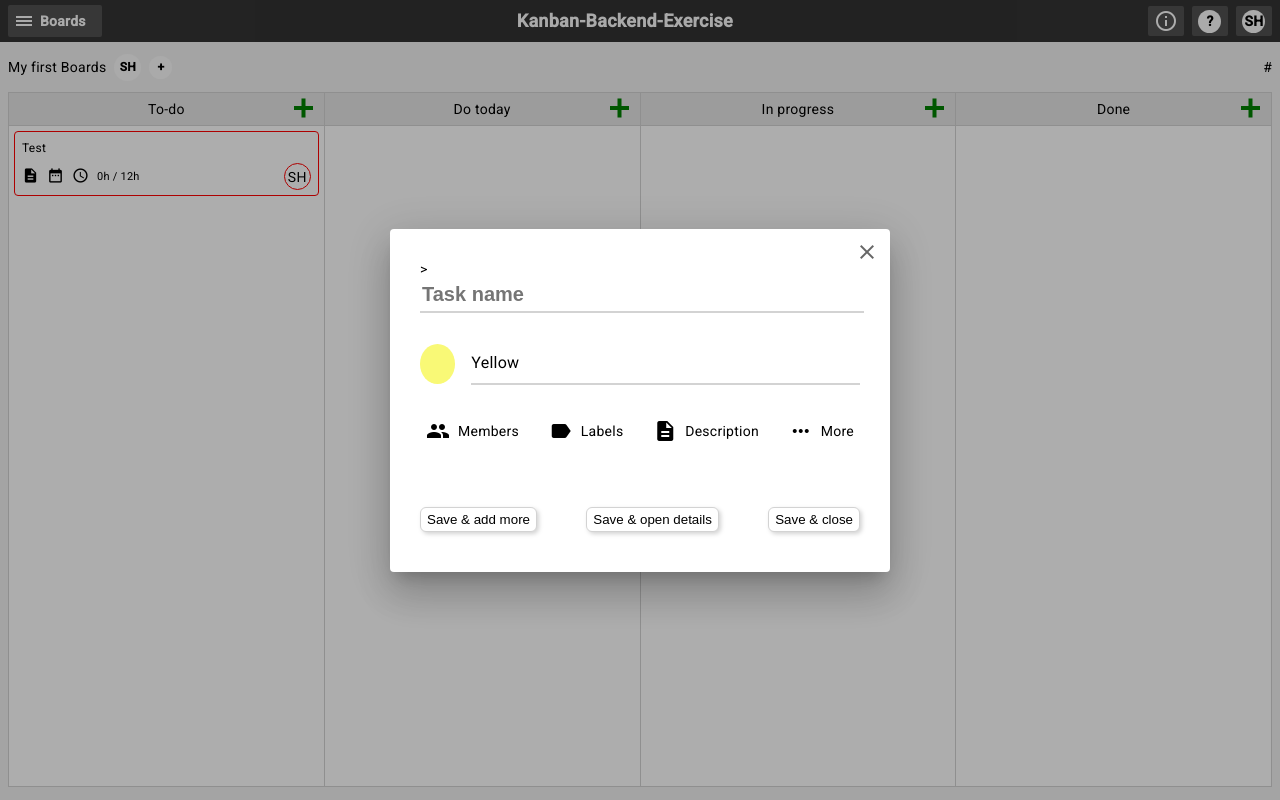
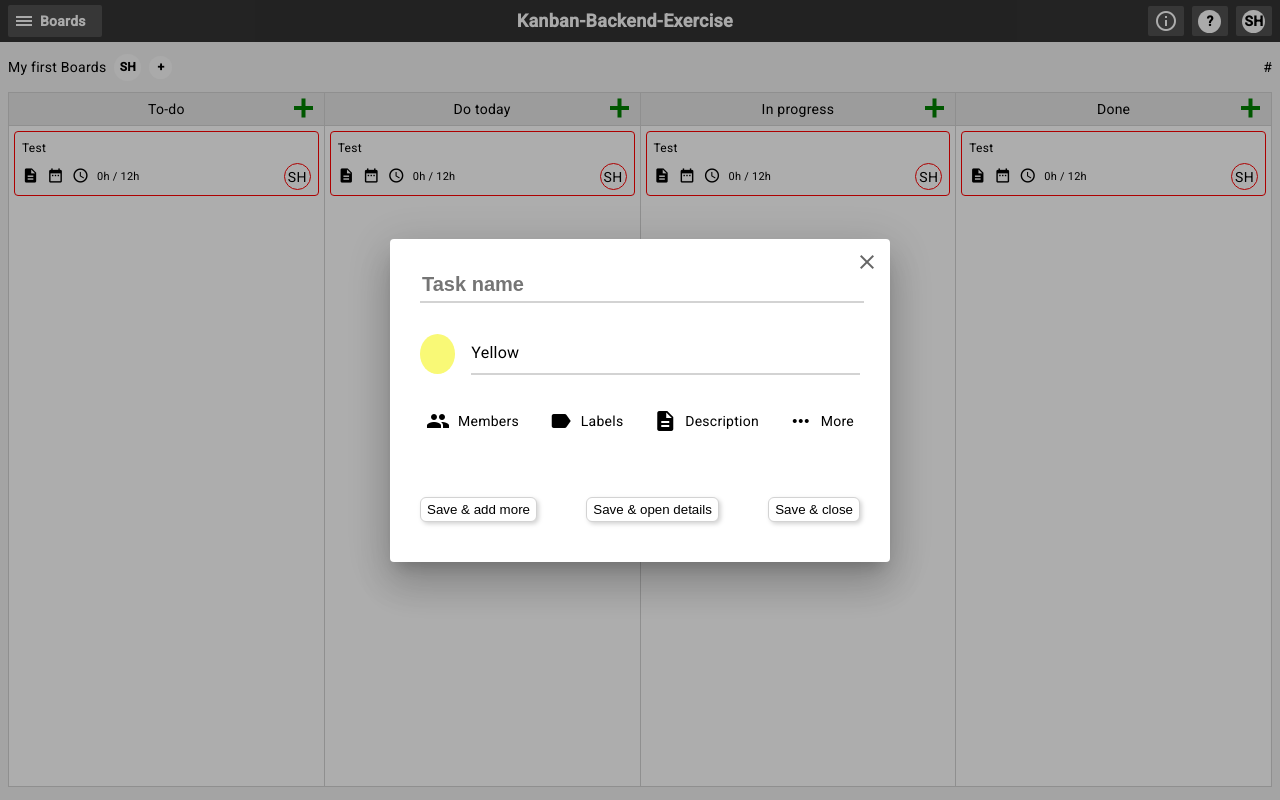
Before and after one commit to HassSebastian/kanban-frontend, an Angular app: page / in a window 1280 px wide. Both pictures are taken after a click on the element 303 px from the left and 107 px from the top of the page. Built offline with nearby package versions, Linux system fonts and the light colour scheme.

Commit message:
ts for drug and drop"

```diff
--- a/src/app/app.component.html
+++ b/src/app/app.component.html
@@ -73,17 +73,53 @@
     </div>
   </div>
   <div class="tableContent">
-    <div class="tableColumn">
-      <div><app-task-in-table></app-task-in-table></div>
+    <div
+      class="tableColumn"
+      cdkDropList
+      #todoList="cdkDropList"
+      [cdkDropListData]="todo"
+      [cdkDropListConnectedTo]="[doneList, inProgressList, doTodayList]"
+      (cdkDropListDropped)="drop($event)"
+    >
+      <div *ngFor="let item of todo" cdkDrag>
+        <app-task-in-table></app-task-in-table>
+      </div>
     </div>
-    <div class="tableColumn">
-      <!-- <div><app-task-in-table></app-task-in-table></div> -->
+    <div
+      class="tableColumn"
+      cdkDropList
+      #doneList="cdkDropList"
+      [cdkDropListData]="done"
+      [cdkDropListConnectedTo]="[todoList, inProgressList, doTodayList]"
+      (cdkDropListDropped)="drop($event)"
+    >
+      <div *ngFor="let item of done" cdkDrag>
+        <app-task-in-table></app-task-in-table>
+      </div>
     </div>
-    <div class="tableColumn">
-      <!-- <div><app-task-in-table></app-task-in-table></div> -->
+    <div
+      class="tableColumn"
+      cdkDropList
+      #inProgressList="cdkDropList"
+      [cdkDropListData]="inProgress"
+      [cdkDropListConnectedTo]="[todoList, doneList, doTodayList]"
+      (cdkDropListDropped)="drop($event)"
+    >
+      <div *ngFor="let item of inProgress" cdkDrag>
+        <app-task-in-table></app-task-in-table>
+      </div>
     </div>
-    <div class="tableColumn">
-      <!-- <div><app-task-in-table></app-task-in-table></div> -->
+    <div
+      class="tableColumn"
+      cdkDropList
+      #doTodayList="cdkDropList"
+      [cdkDropListData]="doToday"
+      [cdkDropListConnectedTo]="[todoList, doneList, inProgressList]"
+      (cdkDropListDropped)="drop($event)"
+    >
+      <div *ngFor="let item of doToday" cdkDrag>
+        <app-task-in-table></app-task-in-table>
+      </div>
     </div>
   </div>
-</div>
+  </div>
--- a/src/app/app.component.scss
+++ b/src/app/app.component.scss
@@ -149,3 +149,15 @@
     font-weight: 700;
   }
 }
+.cdk-drag-preview {
+  box-sizing: border-box;
+  border-radius: 4px;
+}
+
+.cdk-drag-placeholder {
+  opacity: 0;
+}
+
+.cdk-drag-animating {
+  transition: transform 250ms cubic-bezier(0, 0, 0.2, 1);
+}
--- a/src/app/app.component.ts
+++ b/src/app/app.component.ts
@@ -2,6 +2,16 @@ import { Component } from '@angular/core';
 import { MatDialog } from '@angular/material/dialog';
 import { DialogAddTaskComponent } from './dialog/dialog-add-task/dialog-add-task.component';
 import { DialogTaskDetailComponent } from './dialog/dialog-task-detail/dialog-task-detail.component';
+import { ColorService } from './services/color.service';
+import {
+  CdkDragDrop,
+  CdkDrag,
+  CdkDropList,
+  CdkDropListGroup,
+  moveItemInArray,
+  transferArrayItem,
+
+} from '@angular/cdk/drag-drop';
 
 @Component({
   selector: 'app-root',
@@ -11,10 +21,31 @@ import { DialogTaskDetailComponent } from './dialog/dialog-task-detail/dialog-ta
 export class AppComponent {
   title = 'kanban-frontend';
 
-constructor(private dialog: MatDialog) {}
+  todo = [''];
+  done = [''];
+  inProgress =[''];
+  doToday = [''];
+
+  constructor(private dialog: MatDialog, private colorService: ColorService) {}
 
   ngOnInit() {
-    // this.dialog.open(DialogTaskDetailComponent)
+    //   this.dialog.open(DialogTaskDetailComponent);
+    //   console.log(this.colorService.colors);
   }
-
+  drop(event: CdkDragDrop<string[]>) {
+    if (event.previousContainer === event.container) {
+      moveItemInArray(
+        event.container.data,
+        event.previousIndex,
+        event.currentIndex
+      );
+    } else {
+      transferArrayItem(
+        event.previousContainer.data,
+        event.container.data,
+        event.previousIndex,
+        event.currentIndex
+      );
+    }
+  }
 }
--- a/src/app/app.module.ts
+++ b/src/app/app.module.ts
@@ -12,6 +12,9 @@ import { DialogTaskDetailComponent } from './dialog/dialog-task-detail/dialog-ta
 import { MatTooltipModule } from '@angular/material/tooltip';
 import { CloseButtonComponent } from './html-templates/close-button/close-button.component';
 import { GreenPlusComponent } from './html-templates/green-plus/green-plus.component';
+import { MatMenuModule } from '@angular/material/menu';
+import { DragDropModule } from '@angular/cdk/drag-drop';
+
 @NgModule({
   declarations: [
     AppComponent,
@@ -28,6 +31,8 @@ import { GreenPlusComponent } from './html-templates/green-plus/green-plus.compo
     BrowserAnimationsModule,
     MatIconModule,
     MatTooltipModule,
+    MatMenuModule,
+    DragDropModule,
   ],
   providers: [],
   bootstrap: [AppComponent],
--- a/src/app/dialog/dialog-add-task/dialog-add-task.component.html
+++ b/src/app/dialog/dialog-add-task/dialog-add-task.component.html
@@ -1,6 +1,5 @@
 <div class="container">
-  <app-close-button></app-close-button>>
-  <div class="selectContainer">
+<app-close-button></app-close-button>  <div class="selectContainer">
     <div>
       <input placeholder="Task name" />
     </div>
--- a/src/app/dialog/dialog-add-task/dialog-add-task.component.scss
+++ b/src/app/dialog/dialog-add-task/dialog-add-task.component.scss
@@ -6,6 +6,20 @@
   box-sizing: border-box;
   display: flex;
   flex-direction: column;
+  .close {
+    position: absolute;
+    top: 6px;
+    right: 6px;
+    width: 34px;
+    height: 34px;
+    border-radius: 50%;
+    opacity: 0.6;
+    cursor: pointer;
+    &:hover {
+      background-color: rgba(0, 0, 0, 0.08);
+      opacity: 1;
+    }
+  }
   .selectContainer {
     width: 100%;
     margin-bottom: 30px;
--- a/src/app/dialog/dialog-task-detail/dialog-task-detail.component.html
+++ b/src/app/dialog/dialog-task-detail/dialog-task-detail.component.html
@@ -2,16 +2,33 @@
   <app-close-button></app-close-button>
 
   <div class="detailHead">
-    <div class="detailTaskName"><h2>Test</h2></div>
+    <!-- <div class="detailTaskName"><h2>Test</h2></div> -->
+    <div class="changeContainer">
+      <div class="changeField">
+        <input placeholder="Test" />
+      </div>
+      <div class="buttonField">
+        <button>CANCEL</button>
+        <button><strong>SAVE</strong></button>
+      </div>
+    </div>
     <div class="detailWorkflow"><label>to-do</label></div>
   </div>
   <div class="detailProperties">
     <div class="propertieItemContainer">
       <label>Color</label>
-      <div class="propertieItem">
+      <button class="propertieItem" mat-button [matMenuTriggerFor]="menu">
         <div class="color" style="background-color: yellow"></div>
         <span>Yellow</span>
-      </div>
+      </button>
+      <mat-menu #menu="matMenu">
+        <button class="buttonColor" mat-menu-item *ngFor="let color of colors">
+          <div class="menuColor">
+            <div [style.background-color]="color.color"></div>
+            <span>{{ color.name }}</span>
+          </div>
+        </button>
+      </mat-menu>
     </div>
     <div class="propertieItemContainer">
       <label>Members</label>
@@ -37,7 +54,7 @@
       <label>Due date</label>
       <div class="propertieItem">
         <div class="dueDate">
-          <strong >Oct 21 at 17:00</strong>
+          <strong>Oct 21 at 17:00</strong>
           <span> (in porgress)</span>
         </div>
       </div>
@@ -45,8 +62,17 @@
   </div>
   <div class="propertieItemContainer">
     <label>Description</label>
-    <div class="propertieItem">
+    <!-- <div class="propertieItem">
       <span>Description</span>
+    </div> -->
+    <div class="changeContainer">
+      <div class="changeField">
+        <input placeholder="Description" />
+      </div>
+      <div class="buttonField">
+        <button>CANCEL</button>
+        <button><strong>SAVE</strong></button>
+      </div>
     </div>
   </div>
 </div>
--- a/src/app/dialog/dialog-task-detail/dialog-task-detail.component.scss
+++ b/src/app/dialog/dialog-task-detail/dialog-task-detail.component.scss
@@ -26,7 +26,7 @@
       cursor: pointer;
       display: flex;
       align-items: center;
-      margin-bottom: 15px;
+      margin: 25px 0;
       label {
         cursor: pointer;
         &:hover {
@@ -50,16 +50,18 @@
       gap: 6px;
       margin-right: 30px;
       margin-bottom: 10px;
+      flex-wrap: wrap;
       .propertieItem {
         display: flex;
         gap: 10px;
-        flex-wrap: wrap;
+        border: none;
+        background-color: transparent;
         span {
           margin-top: 5px;
         }
         .color {
-          width: 20px;
-          height: 20px;
+          width: 15px;
+          height: 15px;
           border-radius: 50%;
           margin-top: 5px;
           span {
@@ -100,14 +102,9 @@
           align-items: center;
           height: 30px;
           gap: 8px;
-          span{
+          span {
             margin-top: 0;
           }
-          // strong, span{
-          //   display: flex;
-          //   align-items: center;
-          //   height: 30px;
-          // }
         }
       }
     }
@@ -123,3 +120,38 @@ label {
   color: rgba(66, 66, 66, 0.8);
   font-size: 12px;
 }
+.changeField {
+  input {
+    width: 100%;
+    height: 30px;
+    border: none;
+    outline: none;
+    font-size: 20px;
+    font-weight: 700;
+    border-bottom: 2px solid lightgrey;
+    margin-bottom: 10px;
+  }
+}
+.buttonField {
+  display: flex;
+  justify-content: flex-end;
+  gap: 16px;
+  button {
+    border: none;
+    background-color: transparent;
+  }
+}
+.buttonColor {
+  min-height: 40px;
+  .menuColor {
+    display: flex;
+    height: fit-content;
+    margin: 0 !important;
+    div {
+      width: 20px;
+      height: 20px;
+      border-radius: 50%;
+      margin-right: 8px;
+    }
+  }
+}
--- a/src/app/dialog/dialog-task-detail/dialog-task-detail.component.ts
+++ b/src/app/dialog/dialog-task-detail/dialog-task-detail.component.ts
@@ -1,12 +1,13 @@
-import { DialogRef } from '@angular/cdk/dialog';
 import { Component } from '@angular/core';
-
+import { MatMenuModule } from '@angular/material/menu';
+import { MatButtonModule } from '@angular/material/button';
+import { ColorService } from 'src/app/services/color.service';
 @Component({
   selector: 'app-dialog-task-detail',
   templateUrl: './dialog-task-detail.component.html',
-  styleUrls: ['./dialog-task-detail.component.scss']
+  styleUrls: ['./dialog-task-detail.component.scss'],
 })
 export class DialogTaskDetailComponent {
-
-
+  colors = this.colorService.colors;
+  constructor(public colorService: ColorService) {}
 }
--- /dev/null
+++ b/src/app/services/color.service.ts
@@ -0,0 +1,18 @@
+import { Injectable } from '@angular/core';
+
+@Injectable({
+  providedIn: 'root'
+})
+export class ColorService {
+  colors = [
+    {name:'Yellow', color: '#FFFF00'},
+    {name:'Blue', color: '#0000FF'},
+    {name:'Green', color: '#00FF00'},
+    {name:'Orange', color: '#FF8C00'},
+    {name:'Cyan', color: '#00FFFF'},
+    {name:'Purple', color: '#A020F0'},
+    {name:'Magenta', color: '#FF00FF'},
+  ]
+
+  constructor() { }
+}
```
